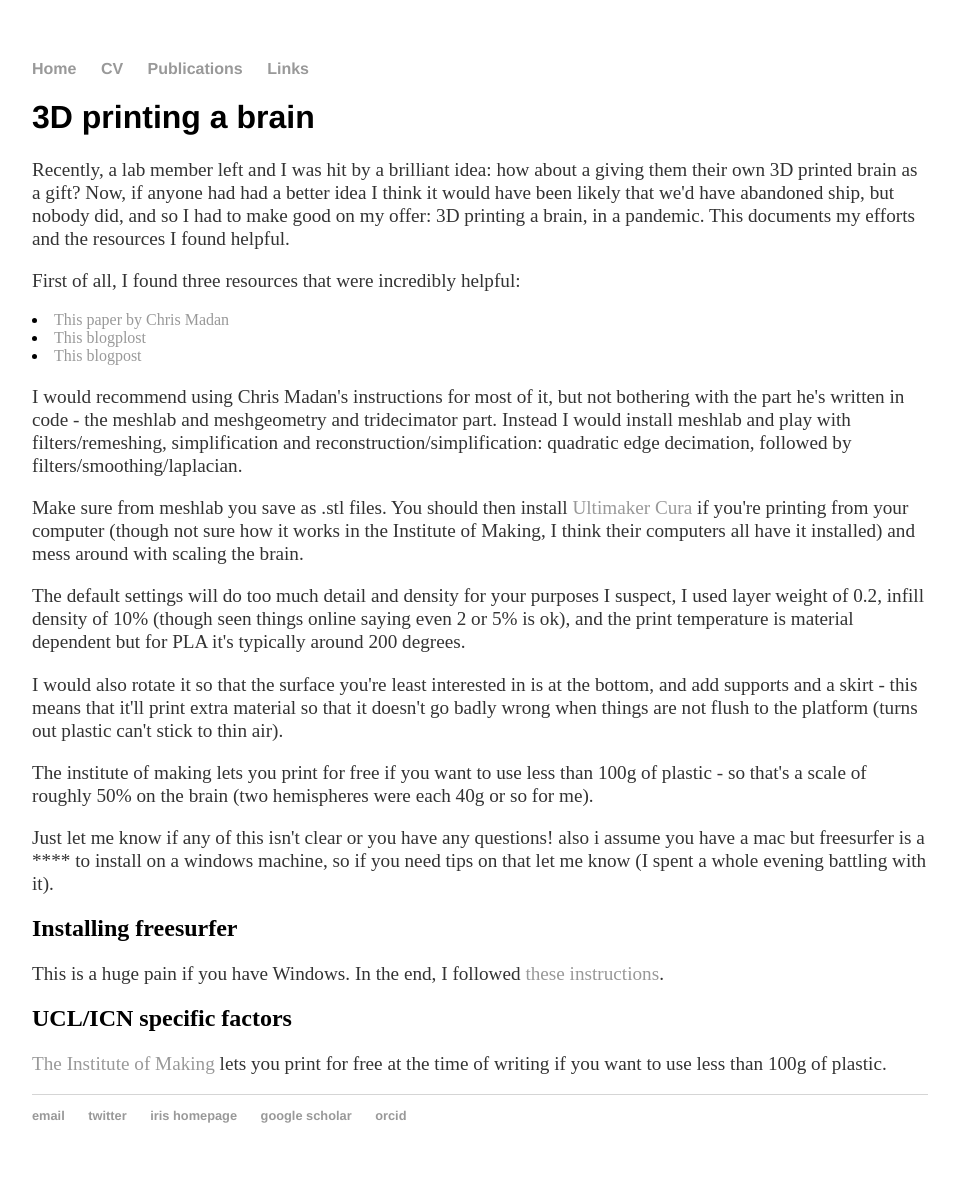
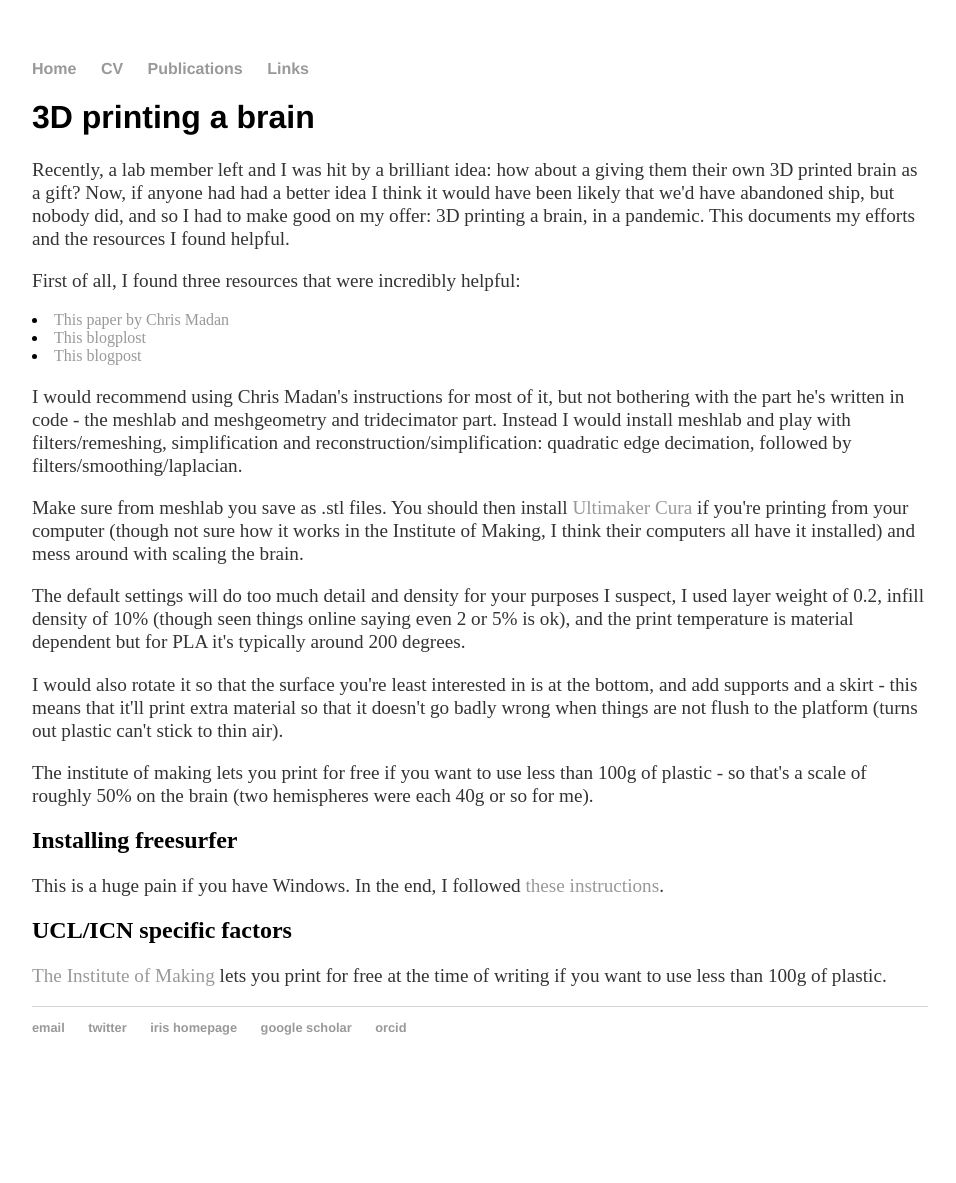
Before and after one commit to apike02/apike02.github.io, a Jekyll site: the page built from blog/printabrain/index.html, in a window 1280 px wide. Shown: the whole page, without its empty margins (160-1116 px from the left). Built offline with Jekyll 4.4.1, drawn with Linux system fonts in a browser that asks for light colours; after the commit the page ends 1095 px from its top, so only the background shows below that.

Commit message:
remove windows cursing

```diff
--- a/blog/printabrain/index.html
+++ b/blog/printabrain/index.html
@@ -21,8 +21,6 @@ title: 3D printing a brain
 
   <p>The institute of making lets you print for free if you want to use less than 100g of plastic - so that's a scale of roughly 50% on the brain (two hemispheres were each 40g or so for me).</p>
 
-  <p>Just let me know if any of this isn't clear or you have any questions! also i assume you have a mac but freesurfer is a **** to install on a windows machine, so if you need tips on that let me know (I spent a whole evening battling with it).</p>
-
   <h2>Installing freesurfer</h2>
   <p>This is a huge pain if you have Windows. In the end, I followed <a href="https://surfer.nmr.mgh.harvard.edu/fswiki/FS7_wsl">these instructions</a>.</p>
 
```
